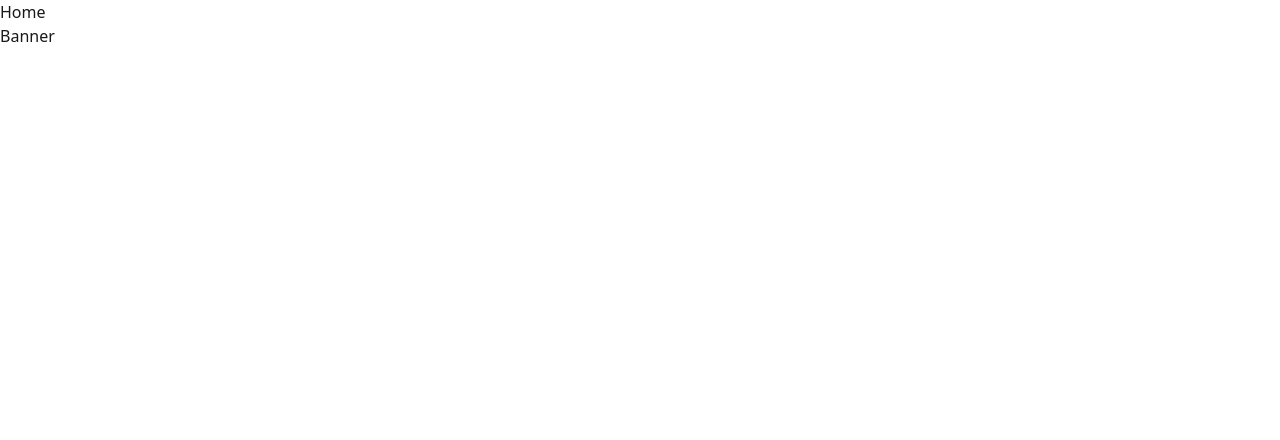
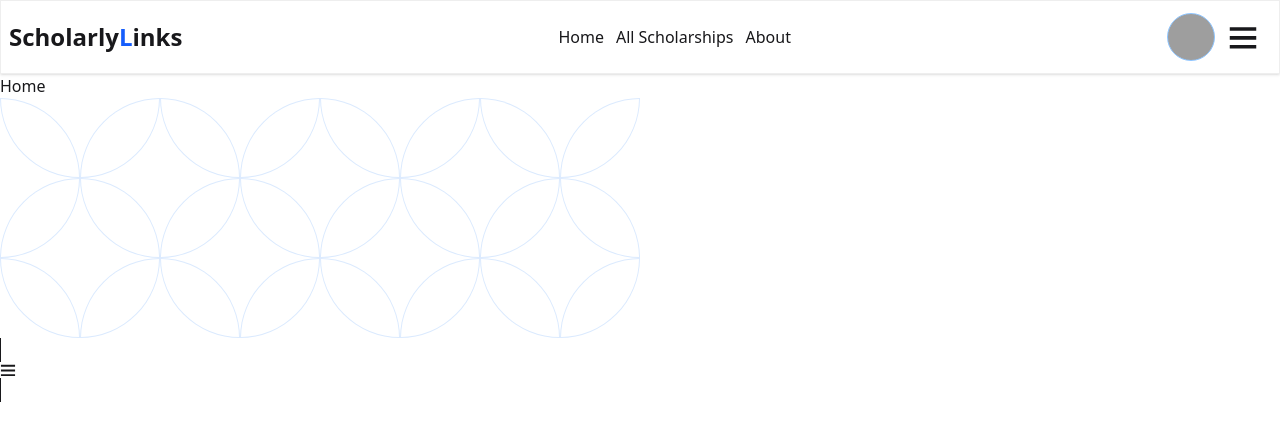
Before and after one commit to julkarzunayed/scholarly-links-client, a React (Vite) app: page / in a window 1280 px wide. Shown: the top 440 px of the page. Built offline with nearby package versions, Linux system fonts and the light colour scheme; grey boxes are pictures that could not be loaded.

Commit message:
added navBar

```diff
--- a/package.json
+++ b/package.json
@@ -17,6 +17,7 @@
     "react-dom": "^19.1.0",
     "react-icons": "^5.5.0",
     "react-router": "^7.7.0",
+    "swiper": "^11.2.10",
     "tailwindcss": "^4.1.11"
   },
   "devDependencies": {
--- a/src/layouts/RootLayout/RootLayout.jsx
+++ b/src/layouts/RootLayout/RootLayout.jsx
@@ -1,9 +1,11 @@
 import React from 'react';
 import { Outlet } from 'react-router';
+import NavBar from '../../pages/HomePage/shared/NavBar/NavBar';
 
 const RootLayout = () => {
     return (
         <div>
+            <NavBar></NavBar>
             <Outlet></Outlet>
         </div>
     );
--- a/src/pages/HomePage/Banner/Banner.jsx
+++ b/src/pages/HomePage/Banner/Banner.jsx
@@ -1,9 +1,86 @@
 import React from 'react';
+
+// https://i.ibb.co/k6St0p9V/ai-student-2.png
+// https://i.ibb.co/XfRzjTXz/ai-student-3.png
+// https://i.ibb.co/Qvg4xttN/ai-student-1.png
 
 const Banner = () => {
     return (
         <div>
-            Banner
+            {/* <div className="flex ">
+                <div className="">
+                    <div class="w-32 h-32 bg-blue-100 border border-blue-200 rounded-tl-full"></div>
+                    <div class="w-32 h-32 bg-blue-100 border border-t-0 border-blue-200 rounded-br-full"></div>
+                </div>
+                <div className="">
+                    <div class="w-32 h-32 bg-white border border-blue-100 rounded-tr-full"></div>
+                    <div class="w-32 h-32 bg-white border border-t-0 border-blue-100 rounded-bl-full"></div>
+                </div>
+                <div className="">
+                    <div class="w-32 h-32 bg-blue-100 border border-blue-200 rounded-tl-full"></div>
+                    <div class="w-32 h-32 bg-blue-100 border border-t-0 border-blue-200 rounded-br-full"></div>
+                </div>
+                <div className="">
+                    <div class="w-32 h-32 bg-white border border-blue-100 rounded-tr-full"></div>
+                    <div class="w-32 h-32 bg-white border border-t-0 border-blue-100 rounded-bl-full"></div>
+                </div>
+            </div> */}
+            <div className="flex overflow-hidden ">
+                <div className="grid grid-cols-4 min-w-[calc(128px*4)] sm:min-w-[calc(80px*4)] *:sm:w-20 *:sm:h-20">
+                    <div class="w-32 h-32 bg-white border border-blue-100 rounded-bl-full rounded-tr-full transform rotate-0"></div>
+
+                    <div class="w-32 h-32 bg-white border border-blue-100 rounded-bl-full rounded-tr-full transform rotate-90"></div>
+
+                    <div class="w-32 h-32 bg-white border border-blue-100 rounded-bl-full rounded-tr-full transform rotate-0"></div>
+
+                    <div class="w-32 h-32 bg-white border border-blue-100 rounded-bl-full rounded-tr-full transform rotate-90"></div>
+
+
+                    <div class="w-32 h-32 bg-white border border-blue-100 rounded-bl-full rounded-tr-full transform rotate-90"></div>
+
+                    <div class="w-32 h-32 bg-white border border-blue-100 rounded-bl-full rounded-tr-full transform rotate-0"></div>
+
+                    <div class="w-32 h-32 bg-white border border-blue-100 rounded-bl-full rounded-tr-full transform rotate-90"></div>
+
+                    <div class="w-32 h-32 bg-white border border-blue-100 rounded-bl-full rounded-tr-full transform rotate-0"></div>
+
+
+                    <div class="w-32 h-32 bg-white border border-blue-100 rounded-bl-full rounded-tr-full transform rotate-0"></div>
+
+                    <div class="w-32 h-32 bg-white border border-blue-100 rounded-bl-full rounded-tr-full transform rotate-90"></div>
+
+                    <div class="w-32 h-32 bg-white border border-blue-100 rounded-bl-full rounded-tr-full transform rotate-0"></div>
+
+                    <div class="w-32 h-32 bg-white border border-blue-100 rounded-bl-full rounded-tr-full transform rotate-90"></div>
+                </div>
+                <div className="grid grid-cols-4 min-w-[calc(128px*4)] sm:min-w-[calc(80px*4)] *:sm:w-20 *:sm:h-20">
+                    <div class="w-32 h-32 bg-white border border-blue-100 rounded-bl-full rounded-tr-full transform rotate-0"></div>
+
+                    <div class="w-32 h-32 bg-white border border-blue-100 rounded-bl-full rounded-tr-full transform rotate-90"></div>
+
+                    <div class="w-32 h-32 bg-white border border-blue-100 rounded-bl-full rounded-tr-full transform rotate-0"></div>
+
+                    <div class="w-32 h-32 bg-white border border-blue-100 rounded-bl-full rounded-tr-full transform rotate-90"></div>
+
+
+                    <div class="w-32 h-32 bg-white border border-blue-100 rounded-bl-full rounded-tr-full transform rotate-90"></div>
+
+                    <div class="w-32 h-32 bg-white border border-blue-100 rounded-bl-full rounded-tr-full transform rotate-0"></div>
+
+                    <div class="w-32 h-32 bg-white border border-blue-100 rounded-bl-full rounded-tr-full transform rotate-90"></div>
+
+                    <div class="w-32 h-32 bg-white border border-blue-100 rounded-bl-full rounded-tr-full transform rotate-0"></div>
+
+
+                    <div class="w-32 h-32 bg-white border border-blue-100 rounded-bl-full rounded-tr-full transform rotate-0"></div>
+
+                    <div class="w-32 h-32 bg-white border border-blue-100 rounded-bl-full rounded-tr-full transform rotate-90"></div>
+
+                    <div class="w-32 h-32 bg-white border border-blue-100 rounded-bl-full rounded-tr-full transform rotate-0"></div>
+
+                    <div class="w-32 h-32 bg-white border border-blue-100 rounded-bl-full rounded-tr-full transform rotate-90"></div>
+                </div>
+            </div>
         </div>
     );
 };
--- a/src/pages/HomePage/HomePage/HomePage.jsx
+++ b/src/pages/HomePage/HomePage/HomePage.jsx
@@ -1,11 +1,30 @@
 import React from 'react';
 import Banner from '../Banner/Banner';
+import { TfiMenu } from 'react-icons/tfi';
 
 const HomePage = () => {
     return (
         <div>
             Home
-            <Banner></Banner>
+
+            <div className="drawer drawer-end">
+                <input id="my-drawer-4" type="checkbox" className="drawer-toggle" />
+                <div className="drawer-content">
+                    {/* Page content here */}
+                    <Banner></Banner>
+                    <label htmlFor="my-drawer-4" className="border">
+                        <TfiMenu />
+                    </label>
+                </div>
+                <div className="drawer-side">
+                    <label htmlFor="my-drawer-4" aria-label="close sidebar" className="drawer-overlay"></label>
+                    <ul className="menu bg-base-200 text-base-content min-h-full w-80 p-4">
+                        {/* Sidebar content here */}
+                        <li><a>Sidebar Item 1</a></li>
+                        <li><a>Sidebar Item 2</a></li>
+                    </ul>
+                </div>
+            </div>
         </div>
     );
 };
--- /dev/null
+++ b/src/pages/HomePage/shared/Footer/Footer.jsx
@@ -0,0 +1,11 @@
+import React from 'react';
+
+const Footer = () => {
+    return (
+        <div>
+
+        </div>
+    );
+};
+
+export default Footer;
--- /dev/null
+++ b/src/pages/HomePage/shared/NavBar/NavBar.jsx
@@ -0,0 +1,41 @@
+import React from 'react';
+import { TfiMenu } from 'react-icons/tfi';
+import { NavLink } from 'react-router';
+
+const links = <>
+    <li><NavLink to={'/'}>Home</NavLink></li>
+    <li><NavLink to={'/allScholarship'}>All Scholarships</NavLink></li>
+    <li><NavLink to={''}>About</NavLink></li>
+</>
+
+const NavBar = () => {
+
+    return (
+        <div className='px-2 py-2 border border-base-300 shadow-sm sm:py-3 flex justify-between items-center'>
+            <h2 className="text-lg font-bold sm:text-xl md:text-2xl">
+                Scholarly
+                <span className='text-blue-600 font-black'>L</span>
+                inks
+            </h2>
+            <div className="hidden lg:flex gap-1 ">
+                <ul className='flex gap-3'>
+                    {links}
+                </ul>
+            </div>
+            <div className="flex items-center">
+                <div
+                    className="border-[1px] border-blue-300 rounded-full h-12 w-12 bg-cover bg-center bg-no-repeat"
+                    style={{
+                        backgroundImage: `url(https://i.ibb.co/k6St0p9V/ai-student-2.png)`,
+                    }}>
+
+                </div>
+                <label htmlFor="my-drawer-4" className="btn btn-sm btn-ghost ">
+                    <TfiMenu size={30} />
+                </label>
+            </div>
+        </div>
+    );
+};
+
+export default NavBar;
```
Also changed, not shown: 2 other files (tests, documents, lock files or other folders).
